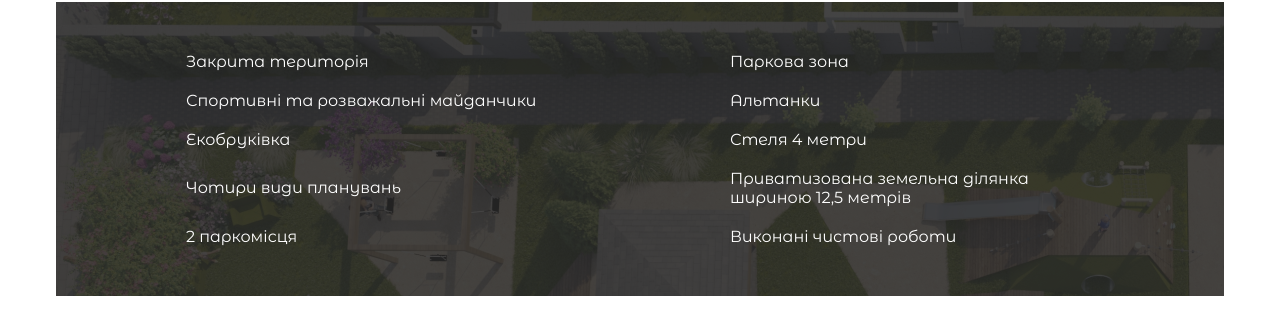
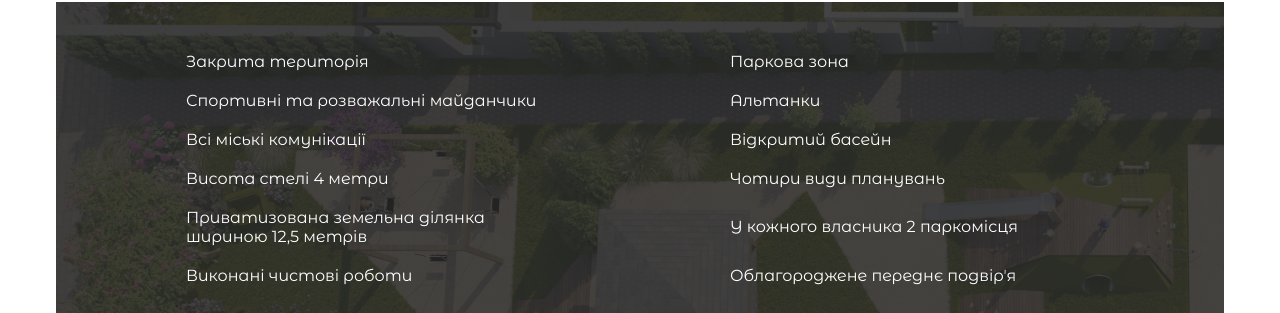
Before and after one commit to StanislavHomych/Grigorenko, a plain HTML site: page index.html in a window 1280 px wide. Shown: the part 2360-2673 px from the top of the page. Drawn offline with Linux system fonts and the light colour scheme; grey boxes are pictures that could not be loaded.

Commit message:
second commit

```diff
--- a/index.html
+++ b/index.html
@@ -119,12 +119,15 @@
       <div class="benefit_element">Паркова зона </div>
       <div class="benefit_element">Спортивні та розважальні  майданчики </div>
       <div class="benefit_element">Альтанки</div>
-      <div class="benefit_element">Екобруківка</div>
-      <div class="benefit_element">Стеля 4 метри </div>
+      <div class="benefit_element">Всі міські комунікації</div>
+      <div class="benefit_element">Відкритий басейн</div>
+      <div class="benefit_element">Висота стелі 4 метри </div>
       <div class="benefit_element">Чотири види планувань </div>
       <div class="benefit_element">Приватизована земельна ділянка шириною 12,5 метрів</div>
-      <div class="benefit_element">2 паркомісця</div>
+      <div class="benefit_element">У кожного власника 2 паркомісця</div>
       <div class="benefit_element">Виконані чистові роботи</div>
+      <div class="benefit_element">Облагороджене переднє подвірʼя</div>
+
     </div>
 
     <div class="quality_box_main">
```
